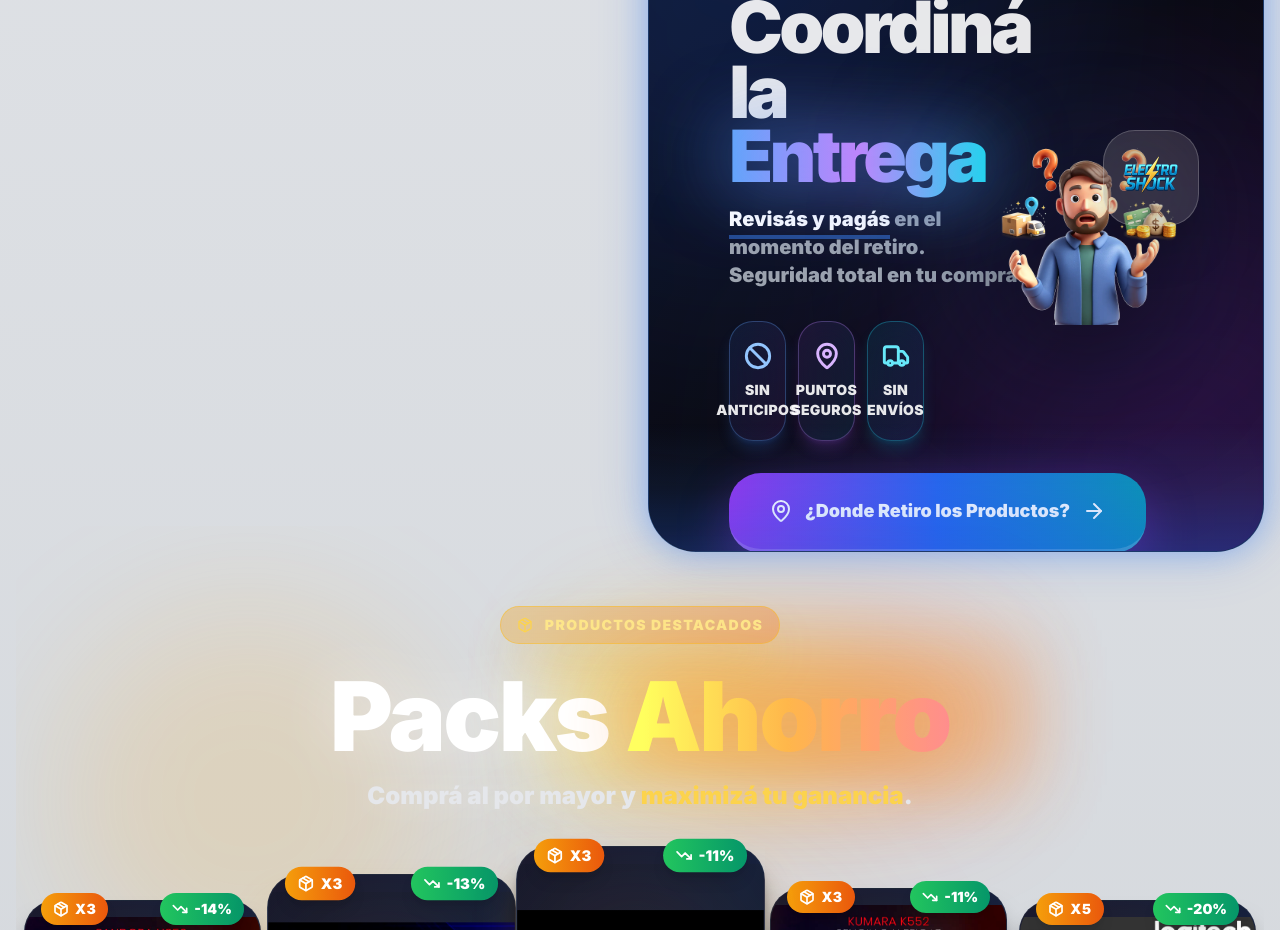
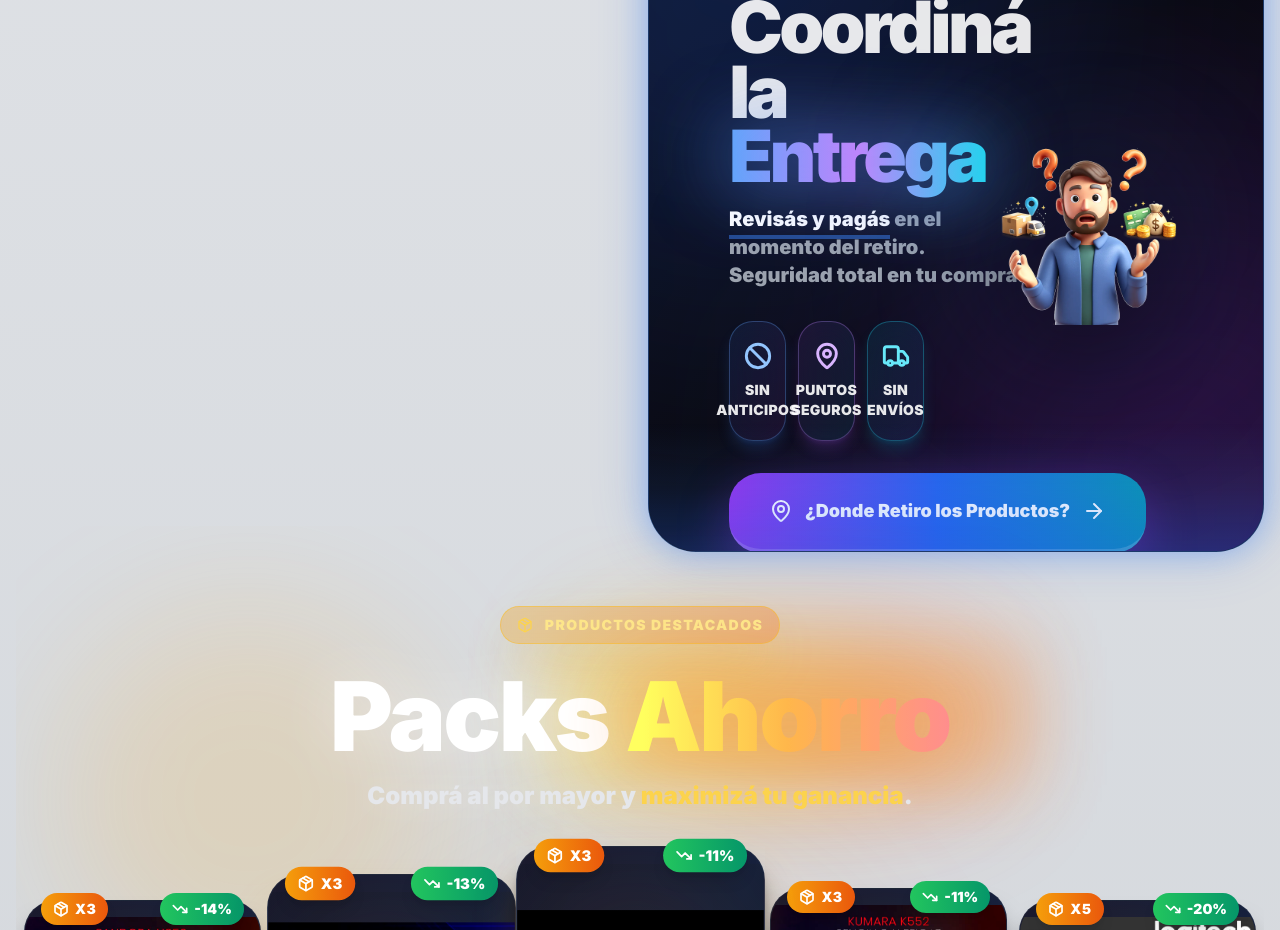
Before and after one commit to electroshockstore/electroshockstore.github.io, a React (Vite) app: page / in a window 1280 px wide. Shown: the part 1140-2070 px from the top of the page. Built offline with nearby package versions, Linux system fonts and the light colour scheme.

Commit message:
design_homes

```diff
--- a/src/components/Home/PuntosRetiroInfoSection.jsx
+++ b/src/components/Home/PuntosRetiroInfoSection.jsx
@@ -40,10 +40,7 @@ const PuntosRetiroInfoSection = () => {
                 className="w-full h-auto object-contain drop-shadow-[0_30px_60px_rgba(0,0,0,0.7)] filter brightness-110"
               />
 
-              {/* Logo Flotante */}
-              <div className="absolute -top-2 -right-2 sm:top-0 sm:-right-4 w-16 h-16 sm:w-20 sm:h-20 lg:w-24 lg:h-24 bg-white/10 backdrop-blur-3xl rounded-2xl lg:rounded-[2rem] border border-white/20 flex items-center justify-center shadow-2xl">
-                <img src="/logotipo_tiny.png" alt="Logo" className="h-10 sm:h-12 lg:h-16 w-auto object-contain" />
-              </div>
+
             </div>
           </div>
 
```
